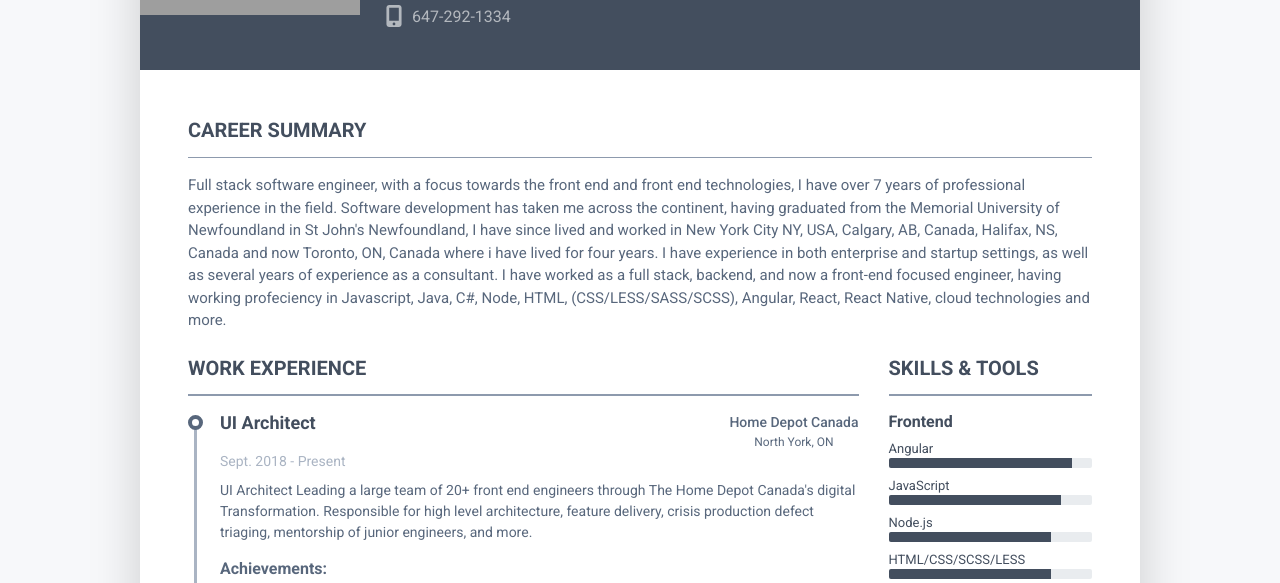
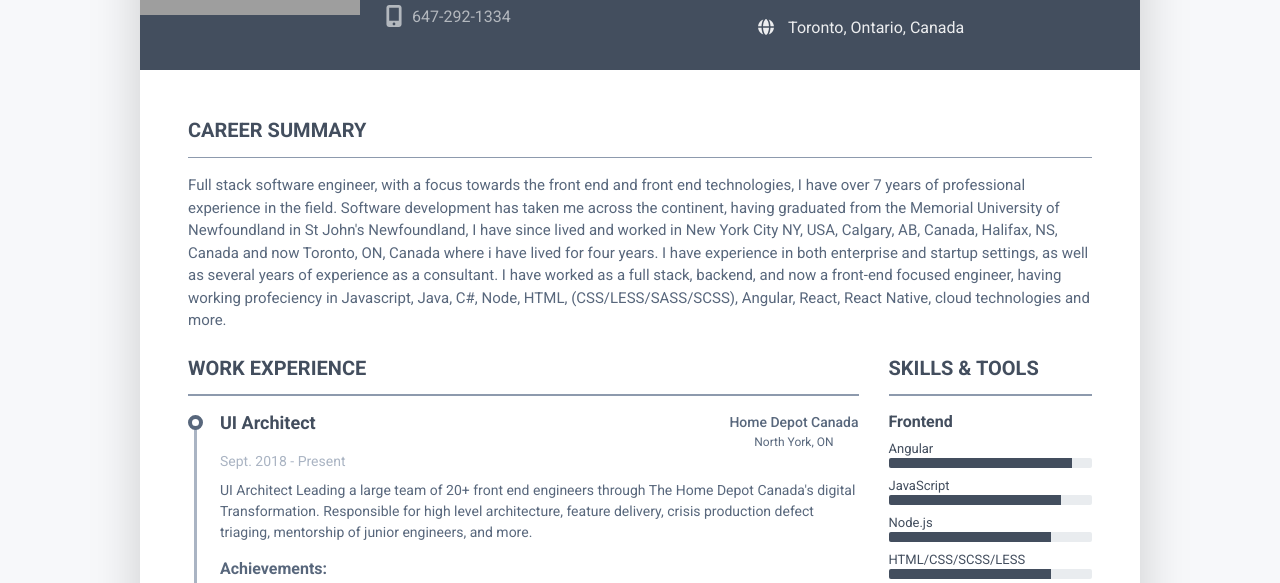
Before and after one commit to shane-arthur/html-revamped-resume, a plain HTML site: page index.html in a window 1280 px wide. Shown: the part 180-763 px from the top of the page. Drawn offline with Linux system fonts and the light colour scheme; grey boxes are pictures that could not be loaded.

Commit message:
Add location to banner.

```diff
--- a/index.html
+++ b/index.html
@@ -36,7 +36,7 @@
 						    <div class="title mb-3">Software Engineer</div>
 						    <ul class="list-unstyled">
 							    <li class="mb-2"><a href="#"><i class="far fa-envelope fa-fw mr-2" data-fa-transform="grow-3"></i>shane.arthur@gmail.com</a></li>
-							    <li><a href="#"><i class="fas fa-mobile-alt fa-fw mr-2" data-fa-transform="grow-6"></i>647-292-1334</a></li>
+								<li><a href="#"><i class="fas fa-mobile-alt fa-fw mr-2" data-fa-transform="grow-6"></i>647-292-1334</a></li>
 						    </ul>
 					    </div><!--//primary-info-->
 					    <div class="secondary-info ml-md-auto mt-2">
@@ -44,7 +44,8 @@
 				                <li class="mb-3"><a href="#"><span class="fa-container text-center mr-2"><i class="fab fa-linkedin-in fa-fw"></i></span>https://www.linkedin.com/in/shane-arthur-8b902071</a></li>
 				                <li class="mb-3"><a href="#"><span class="fa-container text-center mr-2"><i class="fab fa-github-alt fa-fw"></i></span>github.com/shane-arthur</a></li>
 				                <li><a href="#"><span class="fa-container text-center mr-2"><i class="fas fa-globe"></i></span>shane-arthur.io</a></li>
-						    </ul>
+							</ul>
+							<div style="margin-top: 30px!important;"><span class="fa-container text-center mr-2"><i class="fas fa-globe"></i></span><span> Toronto, Ontario, Canada</span></div>
 					    </div><!--//secondary-info-->
 
 				    </div><!--//media-body-->
```
